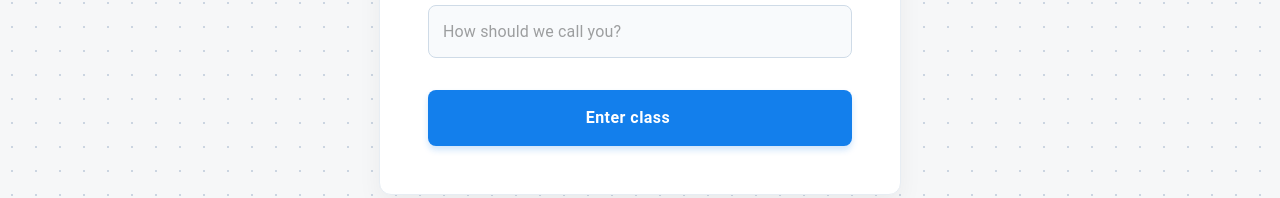
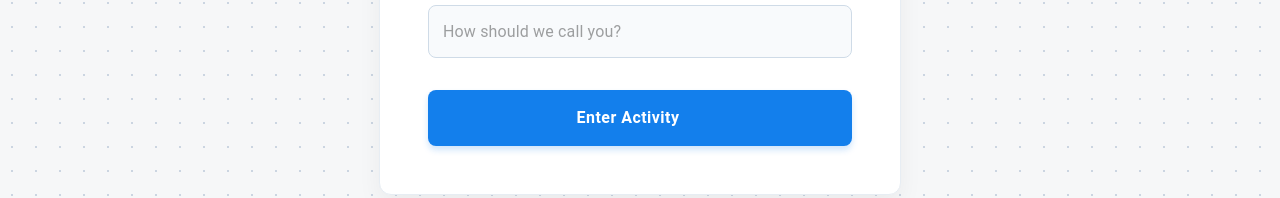
Before and after one commit to SerbanTudor04/Feedo, a React (Vite) app in the folder web/: page /join in a window 1280 px wide. Shown: the part 513-711 px from the top of the page. Built offline with nearby package versions, Linux system fonts and the light colour scheme; some icons are missing.

Commit message:
feat: Update button label in JoinActivity component from 'Enter class' to 'Enter Activity' for clarity

```diff
--- a/web/src/pages/JoinActivity.jsx
+++ b/web/src/pages/JoinActivity.jsx
@@ -210,7 +210,7 @@ export default function JoinActivity() {
                     '&:hover': { bgcolor: '#1170d2' }
                   }}
                 >
-                  {loading ? 'Connecting...' : 'Enter class'}
+                  {loading ? 'Connecting...' : 'Enter Activity'}
                 </Button>
               </Box>
             </form>
```
